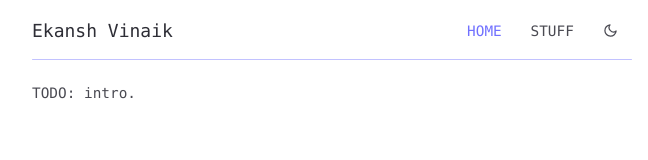
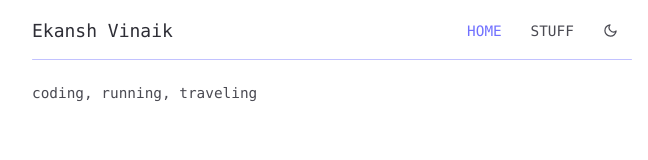
Before and after one commit to evinaik/evinaik.github.io, an Astro site: page / in a window 1280 px wide. Shown: the whole page, without its empty margins (308-956 px from the left). Built offline with nearby package versions, Linux system fonts and the light colour scheme; Astro itself is replaced by a stand-in of ours.

Commit message:
Update homepage intro

```diff
--- a/src/pages/index.astro
+++ b/src/pages/index.astro
@@ -3,9 +3,7 @@ import Layout from "../layouts/Layout.astro";
 ---
 
 <Layout title="Ekansh Vinaik" description="Ekansh Vinaik's personal website.">
-  {/* TODO: yours to write. The .tag classes below still work here, e.g.
-      <a class="tag jane-street" href="https://www.janestreet.com/">Jane Street</a> */}
-  <p>TODO: intro.</p>
+  <p>coding, running, traveling</p>
 </Layout>
 
 <style>
```
